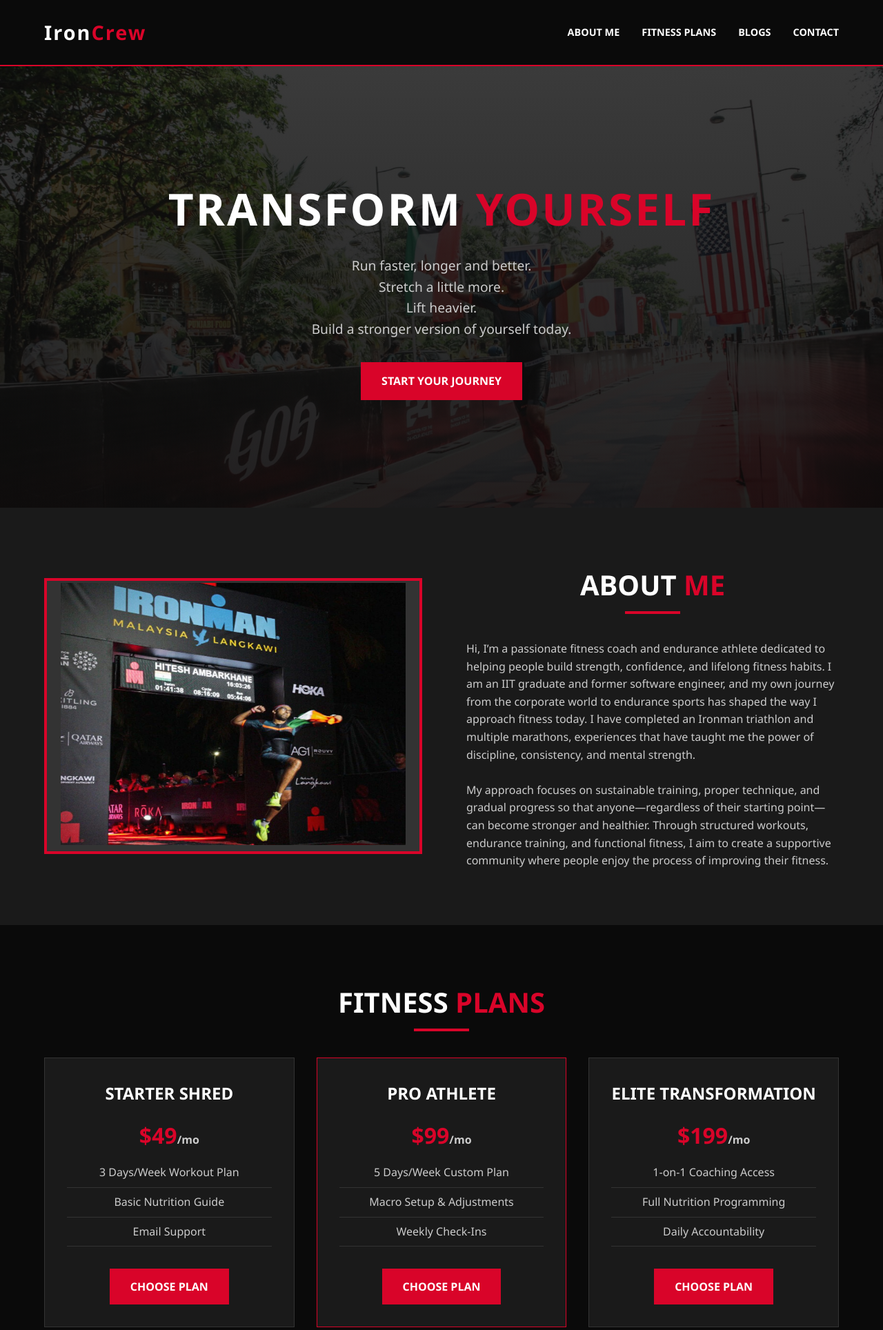
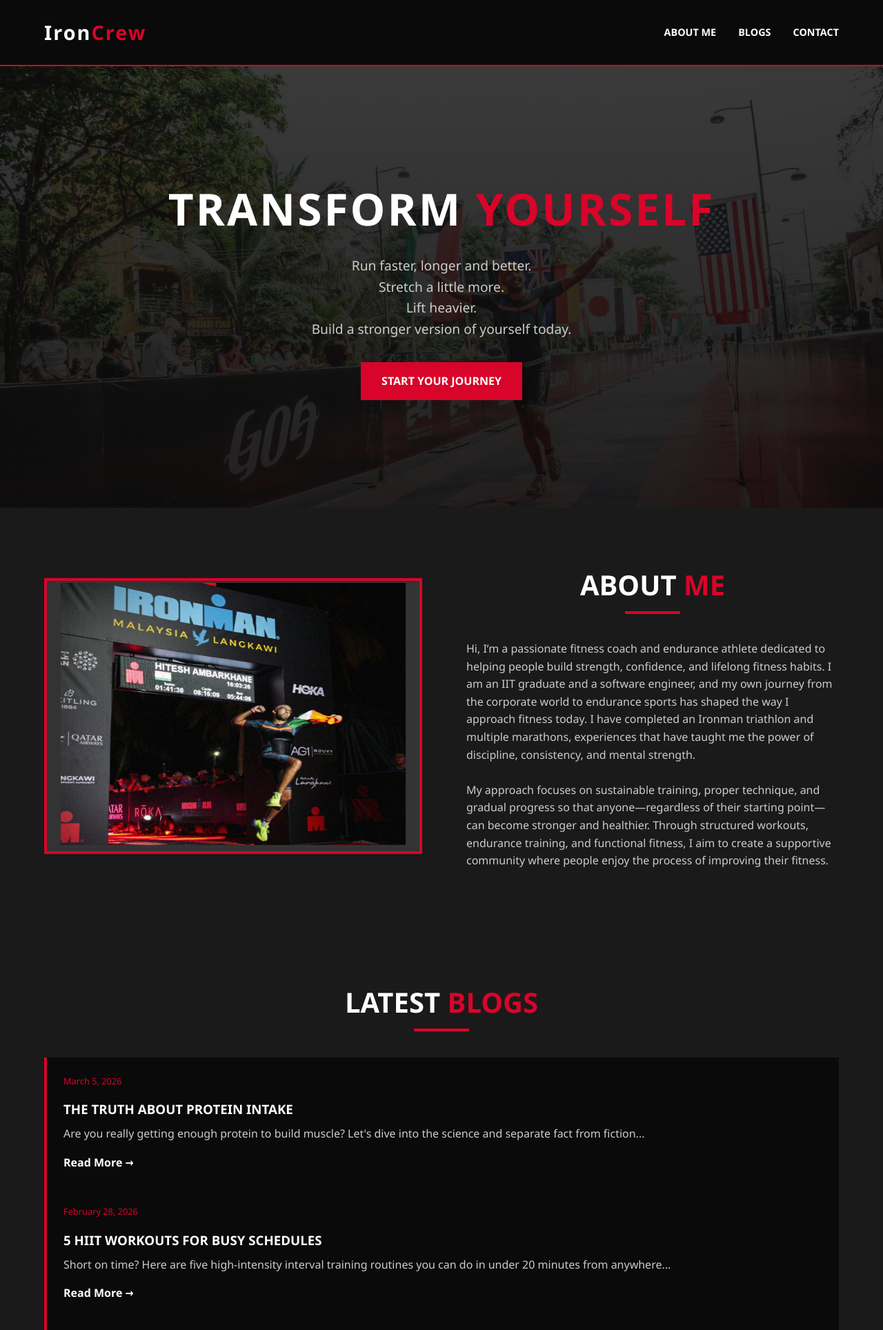
Before and after one commit to hiteshtheone/akola, a FastAPI app: page / in a window 1280 px wide. Shown: the top 1928 px of the page at 69% size. Run offline with FastAPI, Linux system fonts and the light colour scheme; some libraries are stand-ins or nearby versions.

Commit message:
Removing Fitness plan section

```diff
--- a/templates/index.html
+++ b/templates/index.html
@@ -167,54 +167,6 @@
             border: 4px solid var(--red);
         }
 
-        /* Fitness Plans Section */
-        #plans {
-            background-color: var(--black);
-        }
-
-        .cards-container {
-            display: grid;
-            grid-template-columns: repeat(auto-fit, minmax(300px, 1fr));
-            gap: 2rem;
-        }
-
-        .card {
-            background-color: var(--dark-grey);
-            padding: 2rem;
-            border: 1px solid var(--mid-grey);
-            text-align: center;
-            transition: transform 0.3s ease, border-color 0.3s ease;
-        }
-
-        .card:hover {
-            transform: translateY(-10px);
-            border-color: var(--red);
-        }
-
-        .card h3 {
-            font-size: 1.5rem;
-            margin-bottom: 1rem;
-        }
-
-        .price {
-            font-size: 2rem;
-            color: var(--red);
-            font-weight: bold;
-            margin-bottom: 1rem;
-        }
-
-        .card ul {
-            list-style: none;
-            margin-bottom: 2rem;
-            color: var(--light-grey);
-        }
-
-        .card ul li {
-            margin-bottom: 0.5rem;
-            border-bottom: 1px solid var(--mid-grey);
-            padding-bottom: 0.5rem;
-        }
-
         /* Blogs Section */
         #blogs {
             background-color: var(--dark-grey);
@@ -299,7 +251,6 @@
         <nav>
             <ul>
                 <li><a href="#about">About Me</a></li>
-                <li><a href="#plans">Fitness Plans</a></li>
                 <li><a href="#blogs">Blogs</a></li>
                 <li><a href="#contact">Contact</a></li>
             </ul>
@@ -318,46 +269,10 @@
         </div>
         <div class="about-content">
             <h2 class="section-title" style="text-align:">About <span class="text-red">Me</span></h2>
-            <p>Hi, I’m a passionate fitness coach and endurance athlete dedicated to helping people build strength, confidence, and lifelong fitness habits. I am an IIT graduate and former software engineer, and my own journey from the corporate world to endurance sports has shaped the way I approach fitness today. I have completed an Ironman triathlon and multiple marathons, experiences that have taught me the power of discipline, consistency, and mental strength.</p>
+            <p>Hi, I’m a passionate fitness coach and endurance athlete dedicated to helping people build strength, confidence, and lifelong fitness habits. I am an IIT graduate and a software engineer, and my own journey from the corporate world to endurance sports has shaped the way I approach fitness today. I have completed an Ironman triathlon and multiple marathons, experiences that have taught me the power of discipline, consistency, and mental strength.</p>
             <br>
             <p>My approach focuses on sustainable training, proper technique, and gradual progress so that anyone—regardless of their starting point—can become stronger and healthier. Through structured workouts, endurance training, and functional fitness, I aim to create a supportive community where people enjoy the process of improving their fitness.</p>
 
-        </div>
-    </section>
-
-    <section id="plans" class="section-padding">
-        <h2 class="section-title">Fitness <span class="text-red">Plans</span></h2>
-        <div class="cards-container">
-            <div class="card">
-                <h3>Starter Shred</h3>
-                <div class="price">$49<span style="font-size: 1rem; color: var(--light-grey);">/mo</span></div>
-                <ul>
-                    <li>3 Days/Week Workout Plan</li>
-                    <li>Basic Nutrition Guide</li>
-                    <li>Email Support</li>
-                </ul>
-                <button class="btn">Choose Plan</button>
-            </div>
-            <div class="card" style="border-color: var(--red);">
-                <h3>Pro Athlete</h3>
-                <div class="price">$99<span style="font-size: 1rem; color: var(--light-grey);">/mo</span></div>
-                <ul>
-                    <li>5 Days/Week Custom Plan</li>
-                    <li>Macro Setup & Adjustments</li>
-                    <li>Weekly Check-Ins</li>
-                </ul>
-                <button class="btn">Choose Plan</button>
-            </div>
-            <div class="card">
-                <h3>Elite Transformation</h3>
-                <div class="price">$199<span style="font-size: 1rem; color: var(--light-grey);">/mo</span></div>
-                <ul>
-                    <li>1-on-1 Coaching Access</li>
-                    <li>Full Nutrition Programming</li>
-                    <li>Daily Accountability</li>
-                </ul>
-                <button class="btn">Choose Plan</button>
-            </div>
         </div>
     </section>
 
```
